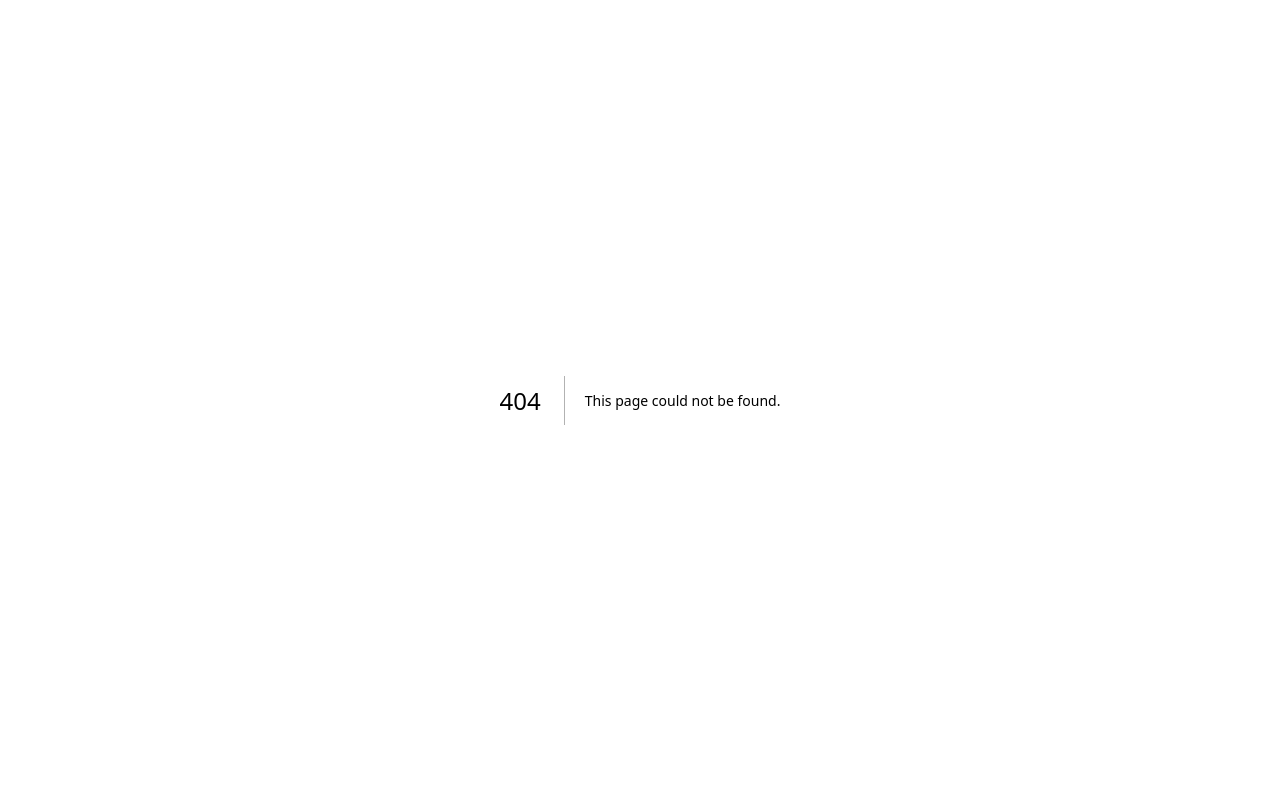
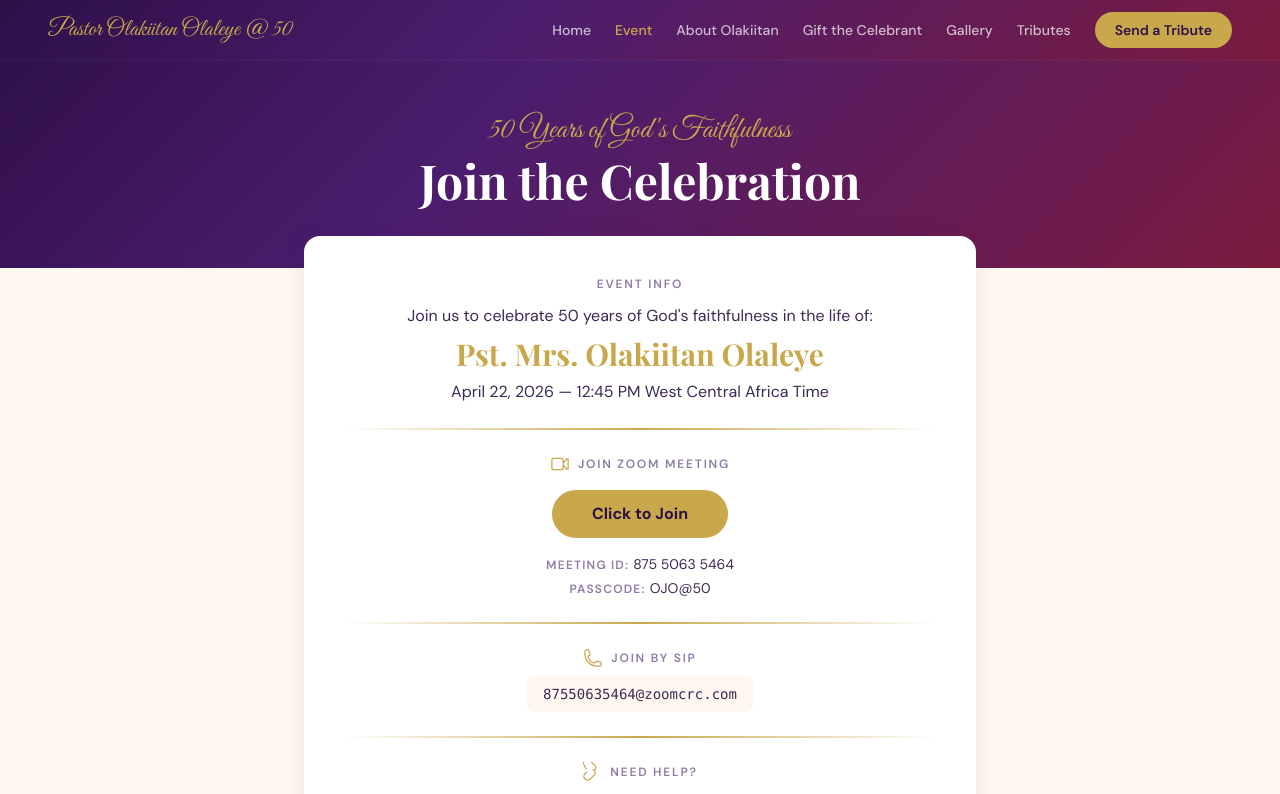
Before and after one commit to Tolaleye1/Birthday_Website, a Next.js app: page /event in a window 1280 px wide. Before the commit this address had no page. Shown: the top 794 px of the page. Built offline with nearby package versions, Linux system fonts and the light colour scheme.

Commit message:
feat: add Zoom event strip on homepage + dedicated /event page + navbar Event link

```diff
--- /dev/null
+++ b/src/app/event/page.tsx
@@ -0,0 +1,159 @@
+import type { Metadata } from "next";
+import Navbar from "@/components/Navbar";
+import Footer from "@/components/Footer";
+
+export const metadata: Metadata = {
+  title: "Event Details — Pastor Olakiitan Olaleye @ 50",
+  description:
+    "Join us on Zoom to celebrate 50 years of God's faithfulness in the life of Pastor (Mrs.) Olakiitan Olaleye.",
+};
+
+export default function EventPage() {
+  return (
+    <>
+      <Navbar />
+      <main>
+        {/* Hero */}
+        <section className="gradient-hero pt-28 pb-16 px-4 text-center">
+          <p className="font-[family-name:var(--font-script)] text-gold text-2xl md:text-3xl mb-2">
+            50 Years of God&apos;s Faithfulness
+          </p>
+          <h1 className="font-[family-name:var(--font-display)] text-3xl md:text-5xl font-bold text-white">
+            Join the Celebration
+          </h1>
+        </section>
+
+        {/* Card */}
+        <section className="px-4 -mt-8 pb-16 relative z-10">
+          <div className="max-w-2xl mx-auto bg-white rounded-[var(--radius-card)] shadow-[var(--shadow-card)] p-6 md:p-10">
+            {/* Section 1 — Event Info */}
+            <div className="text-center">
+              <p className="text-text-muted text-xs uppercase tracking-[0.15em] font-semibold mb-3">
+                Event Info
+              </p>
+              <p className="text-text-body text-sm md:text-base mb-2">
+                Join us to celebrate 50 years of God&apos;s faithfulness in the
+                life of:
+              </p>
+              <p className="font-[family-name:var(--font-display)] text-gold text-2xl md:text-3xl font-bold mb-2">
+                Pst. Mrs. Olakiitan Olaleye
+              </p>
+              <p className="text-text-body text-sm md:text-base">
+                April 22, 2026 — 12:45 PM West Central Africa Time
+              </p>
+            </div>
+
+            {/* Divider */}
+            <div className="gold-divider my-6" />
+
+            {/* Section 2 — Join Zoom Meeting */}
+            <div className="text-center">
+              <div className="flex items-center justify-center gap-2 mb-4">
+                <svg
+                  className="w-5 h-5 text-gold"
+                  fill="none"
+                  viewBox="0 0 24 24"
+                  stroke="currentColor"
+                >
+                  <path
+                    strokeLinecap="round"
+                    strokeLinejoin="round"
+                    strokeWidth={1.5}
+                    d="m15.75 10.5 4.72-4.72a.75.75 0 0 1 1.28.53v11.38a.75.75 0 0 1-1.28.53l-4.72-4.72M4.5 18.75h9a2.25 2.25 0 0 0 2.25-2.25v-9a2.25 2.25 0 0 0-2.25-2.25h-9A2.25 2.25 0 0 0 2.25 7.5v9a2.25 2.25 0 0 0 2.25 2.25Z"
+                  />
+                </svg>
+                <p className="text-text-muted text-xs uppercase tracking-[0.15em] font-semibold">
+                  Join Zoom Meeting
+                </p>
+              </div>
+              <a
+                href="https://us02web.zoom.us/j/87550635464?pwd=BGkt2Rw1J9E5ygnBBYvRZP8MipfRyU.1"
+                target="_blank"
+                rel="noopener noreferrer"
+                className="inline-block bg-gold text-purple-deep font-bold px-10 py-3 rounded-[100px] text-base hover:bg-gold/90 transition-all hover:shadow-[var(--shadow-glow)]"
+              >
+                Click to Join
+              </a>
+              <div className="mt-4 space-y-1 text-sm">
+                <p className="text-text-body">
+                  <span className="text-text-muted text-xs uppercase tracking-[0.1em] font-semibold">
+                    Meeting ID:{" "}
+                  </span>
+                  875 5063 5464
+                </p>
+                <p className="text-text-body">
+                  <span className="text-text-muted text-xs uppercase tracking-[0.1em] font-semibold">
+                    Passcode:{" "}
+                  </span>
+                  OJO@50
+                </p>
+              </div>
+            </div>
+
+            {/* Divider */}
+            <div className="gold-divider my-6" />
+
+            {/* Section 3 — Join by SIP */}
+            <div className="text-center">
+              <div className="flex items-center justify-center gap-2 mb-2">
+                <svg
+                  className="w-5 h-5 text-gold"
+                  fill="none"
+                  viewBox="0 0 24 24"
+                  stroke="currentColor"
+                >
+                  <path
+                    strokeLinecap="round"
+                    strokeLinejoin="round"
+                    strokeWidth={1.5}
+                    d="M2.25 6.75c0 8.284 6.716 15 15 15h2.25a2.25 2.25 0 0 0 2.25-2.25v-1.372c0-.516-.351-.966-.852-1.091l-4.423-1.106c-.44-.11-.902.055-1.173.417l-.97 1.293c-.282.376-.769.542-1.21.38a12.035 12.035 0 0 1-7.143-7.143c-.162-.441.004-.928.38-1.21l1.293-.97c.363-.271.527-.734.417-1.173L6.963 3.102a1.125 1.125 0 0 0-1.091-.852H4.5A2.25 2.25 0 0 0 2.25 4.5v2.25Z"
+                  />
+                </svg>
+                <p className="text-text-muted text-xs uppercase tracking-[0.15em] font-semibold">
+                  Join by SIP
+                </p>
+              </div>
+              <p className="text-text-body text-sm font-mono bg-ivory rounded-lg px-4 py-2 inline-block select-all">
+                87550635464@zoomcrc.com
+              </p>
+            </div>
+
+            {/* Divider */}
+            <div className="gold-divider my-6" />
+
+            {/* Section 4 — Join Instructions */}
+            <div className="text-center">
+              <div className="flex items-center justify-center gap-2 mb-2">
+                <svg
+                  className="w-5 h-5 text-gold"
+                  fill="none"
+                  viewBox="0 0 24 24"
+                  stroke="currentColor"
+                >
+                  <path
+                    strokeLinecap="round"
+                    strokeLinejoin="round"
+                    strokeWidth={1.5}
+                    d="M13.19 8.688a4.5 4.5 0 0 1 1.242 7.244l-4.5 4.5a4.5 4.5 0 0 1-6.364-6.364l1.757-1.757m9.86-2.44a4.5 4.5 0 0 0-1.242-7.244l-4.5-4.5a4.5 4.5 0 0 0-6.364 6.364L5.07 8.378"
+                  />
+                </svg>
+                <p className="text-text-muted text-xs uppercase tracking-[0.15em] font-semibold">
+                  Need Help?
+                </p>
+              </div>
+              <a
+                href="https://us02web.zoom.us/meetings/87550635464/invitations?signature=O4YP9A70lMCzonbjqcdLB6UX7RkwS3bLZ7qs8ucAUoY"
+                target="_blank"
+                rel="noopener noreferrer"
+                className="text-gold font-semibold text-sm hover:text-gold/80 transition-colors"
+              >
+                View Join Instructions →
+              </a>
+            </div>
+          </div>
+        </section>
+      </main>
+      <Footer />
+    </>
+  );
+}
--- a/src/app/page.tsx
+++ b/src/app/page.tsx
@@ -6,6 +6,7 @@ import LaitanYearsSection from "@/components/home/LaitanYearsSection";
 import ParticipateSection from "@/components/home/ParticipateSection";
 import RecentTributesSection from "@/components/home/RecentTributesSection";
 import BibleVerseSection from "@/components/home/BibleVerseSection";
+import EventDetailsSection from "@/components/home/EventDetailsSection";
 
 export const dynamic = "force-dynamic";
 
@@ -20,7 +21,7 @@ export default function HomePage() {
         <ParticipateSection />
         <RecentTributesSection />
         <BibleVerseSection />
-        {/* <EventDetailsSection /> */}
+        <EventDetailsSection />
       </main>
       <Footer />
     </>
--- a/src/components/Navbar.tsx
+++ b/src/components/Navbar.tsx
@@ -6,6 +6,7 @@ import { useState } from "react";
 
 const navLinks = [
   { href: "/", label: "Home" },
+  { href: "/event", label: "Event" },
   { href: "/about", label: "About Olakiitan" },
   { href: "/gift", label: "Gift the Celebrant" },
   { href: "/gallery", label: "Gallery" },
@@ -70,6 +71,7 @@ export default function Navbar() {
       {mobileOpen && (
         <div className="md:hidden border-t border-white/10 px-4 pb-4">
           <Link href="/" className="block py-3 text-white/80 font-medium border-b border-white/10" onClick={() => setMobileOpen(false)}>Home</Link>
+          <Link href="/event" className="block py-3 text-white/80 font-medium border-b border-white/10" onClick={() => setMobileOpen(false)}>Event</Link>
           <Link href="/about" className="block py-3 text-white/80 font-medium border-b border-white/10" onClick={() => setMobileOpen(false)}>About Olakiitan</Link>
           <Link href="/gift" className="block py-3 text-white/80 font-medium border-b border-white/10" onClick={() => setMobileOpen(false)}>Gift the Celebrant</Link>
           <Link href="/submit-tribute" className="block py-3 text-white/80 font-medium border-b border-white/10" onClick={() => setMobileOpen(false)}>Send a Tribute</Link>
--- a/src/components/home/EventDetailsSection.tsx
+++ b/src/components/home/EventDetailsSection.tsx
@@ -1,52 +1,48 @@
+import Link from "next/link";
+
 export default function EventDetailsSection() {
   return (
-    <section className="gradient-hero py-12 md:py-16 px-4 relative">
-      <div className="max-w-4xl mx-auto">
-        <div className="text-center mb-8">
-          <p className="font-[family-name:var(--font-script)] text-gold text-2xl mb-2">
-            You Are Warmly Invited
+    <section className="bg-purple-deep py-4 px-4 md:px-6">
+      <div className="max-w-5xl mx-auto flex flex-col sm:flex-row items-center justify-between gap-3 sm:gap-4">
+        {/* Left: Icon + Text */}
+        <div className="flex items-center gap-3 text-center sm:text-left">
+          <svg
+            className="w-6 h-6 text-gold shrink-0 hidden sm:block"
+            fill="none"
+            viewBox="0 0 24 24"
+            stroke="currentColor"
+          >
+            <path
+              strokeLinecap="round"
+              strokeLinejoin="round"
+              strokeWidth={1.5}
+              d="m15.75 10.5 4.72-4.72a.75.75 0 0 1 1.28.53v11.38a.75.75 0 0 1-1.28.53l-4.72-4.72M4.5 18.75h9a2.25 2.25 0 0 0 2.25-2.25v-9a2.25 2.25 0 0 0-2.25-2.25h-9A2.25 2.25 0 0 0 2.25 7.5v9a2.25 2.25 0 0 0 2.25 2.25Z"
+            />
+          </svg>
+          <p className="text-white/90 text-sm md:text-base font-medium">
+            Join us live on Zoom —{" "}
+            <span className="text-gold-light font-semibold">
+              April 22, 2026 at 12:45 PM WAT
+            </span>
           </p>
-          <h2 className="font-[family-name:var(--font-display)] text-2xl md:text-3xl font-bold text-white">
-            50th Birthday Celebration &amp; Foundation Launch
-          </h2>
         </div>
 
-        <div className="grid sm:grid-cols-3 gap-6 text-center">
-          <div className="glass-card rounded-[var(--radius-card)] p-6">
-            <svg className="w-8 h-8 text-gold mx-auto mb-3" fill="none" viewBox="0 0 24 24" stroke="currentColor">
-              <path strokeLinecap="round" strokeLinejoin="round" strokeWidth={1.5} d="M6.75 3v2.25M17.25 3v2.25M3 18.75V7.5a2.25 2.25 0 012.25-2.25h13.5A2.25 2.25 0 0121 7.5v11.25m-18 0A2.25 2.25 0 005.25 21h13.5A2.25 2.25 0 0021 18.75m-18 0v-7.5A2.25 2.25 0 015.25 9h13.5A2.25 2.25 0 0121 11.25v7.5" />
-            </svg>
-            <p className="text-white font-semibold">Wednesday</p>
-            <p className="text-gold-light text-lg font-[family-name:var(--font-display)] font-bold">
-              April 22, 2026
-            </p>
-          </div>
-          <div className="glass-card rounded-[var(--radius-card)] p-6">
-            <svg className="w-8 h-8 text-gold mx-auto mb-3" fill="none" viewBox="0 0 24 24" stroke="currentColor">
-              <path strokeLinecap="round" strokeLinejoin="round" strokeWidth={1.5} d="M12 6v6h4.5m4.5 0a9 9 0 11-18 0 9 9 0 0118 0z" />
-            </svg>
-            <p className="text-white font-semibold">Time</p>
-            <p className="text-gold-light text-lg font-[family-name:var(--font-display)] font-bold">
-              1:00 PM WAT
-            </p>
-          </div>
-          <div className="glass-card rounded-[var(--radius-card)] p-6">
-            <svg className="w-8 h-8 text-gold mx-auto mb-3" fill="none" viewBox="0 0 24 24" stroke="currentColor">
-              <path strokeLinecap="round" strokeLinejoin="round" strokeWidth={1.5} d="M15 10.5a3 3 0 11-6 0 3 3 0 016 0z" />
-              <path strokeLinecap="round" strokeLinejoin="round" strokeWidth={1.5} d="M19.5 10.5c0 7.142-7.5 11.25-7.5 11.25S4.5 17.642 4.5 10.5a7.5 7.5 0 1115 0z" />
-            </svg>
-            <p className="text-white font-semibold">Venue</p>
-            <p className="text-gold-light text-sm font-medium">
-              RCCG Maranatha Church, Gbagada, Lagos
-            </p>
-          </div>
-        </div>
-
-        <div className="text-center mt-8">
-          <p className="text-white/60 text-sm">
-            Dress Code: Touch of <span className="text-gold font-semibold">Gold</span> or{" "}
-            <span className="text-orchid font-semibold">Purple</span>
-          </p>
+        {/* Right: Button + Link */}
+        <div className="flex flex-col items-center gap-1 shrink-0">
+          <a
+            href="https://us02web.zoom.us/j/87550635464?pwd=BGkt2Rw1J9E5ygnBBYvRZP8MipfRyU.1"
+            target="_blank"
+            rel="noopener noreferrer"
+            className="bg-gold text-purple-deep font-semibold px-6 py-2 rounded-[100px] text-sm hover:bg-gold/90 transition-all whitespace-nowrap"
+          >
+            Join Meeting
+          </a>
+          <Link
+            href="/event"
+            className="text-gold-light/70 text-xs hover:text-gold transition-colors"
+          >
+            See full event details →
+          </Link>
         </div>
       </div>
     </section>
```
